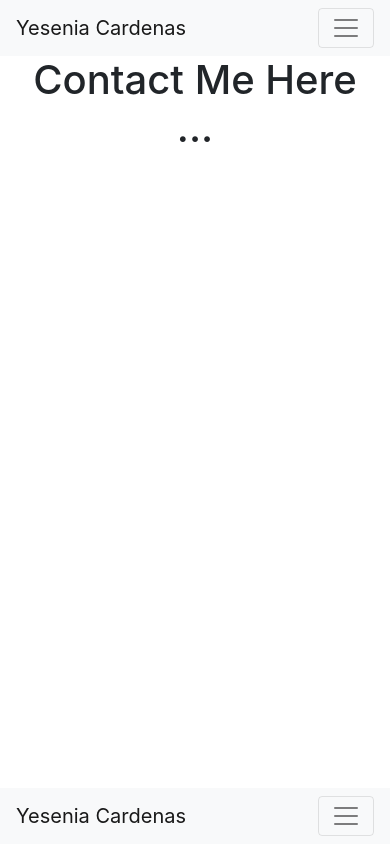
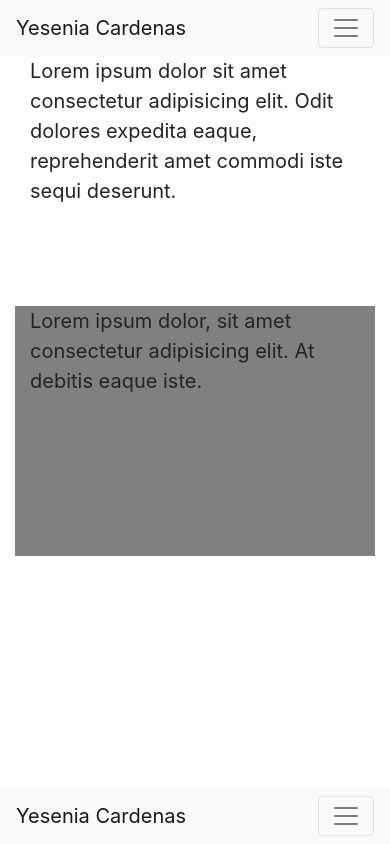
Before and after one commit to YeseniaEC/folio, an Angular app: page /contact in a window 390 px wide. Built offline with nearby package versions, Linux system fonts and the light colour scheme.

Commit message:
added media queries for cform area

```diff
--- a/src/app/components/contact/contact.component.css
+++ b/src/app/components/contact/contact.component.css
@@ -0,0 +1,20 @@
+.left-column {
+    /* background-color: red; */
+    height: 250px;
+}
+.right-column {
+    background-color: grey;
+    height: 250px;
+}
+
+@media (min-width: 576px ) {
+    .left-column, .right-column {
+        font-size: 20px;
+    }
+}
+
+@media (max-width: 575.99px ){
+    .left-column, .right-column {
+        font-size: 20px;
+    }
+}
--- a/src/app/components/contact/contact.component.html
+++ b/src/app/components/contact/contact.component.html
@@ -1,3 +1,12 @@
 <div class="container-fluid">
-  <h1 class="text-center">Contact Me Here ...</h1>
+  <div class="container">
+    <div class="row">
+      <div class="col-md-7 col-sm-12 left-column">
+        <p>Lorem ipsum dolor sit amet consectetur adipisicing elit. Odit dolores expedita eaque, reprehenderit amet commodi iste sequi deserunt.</p>
+      </div>
+      <div class="col-md-5 col-sm-12 right-column">
+        <p>Lorem ipsum dolor, sit amet consectetur adipisicing elit. At debitis eaque iste.</p>
+      </div>
+    </div>
+  </div>
 </div>
```
